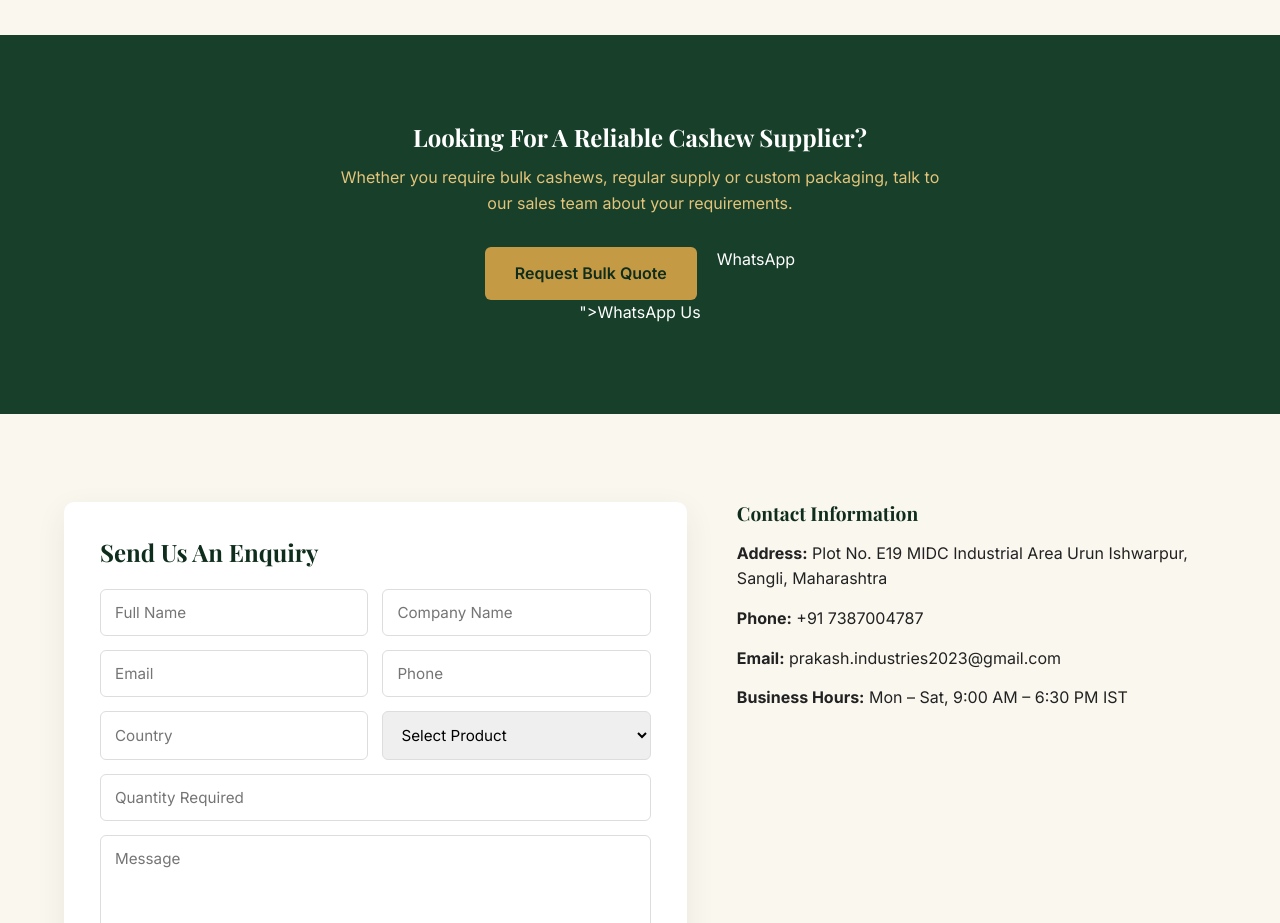
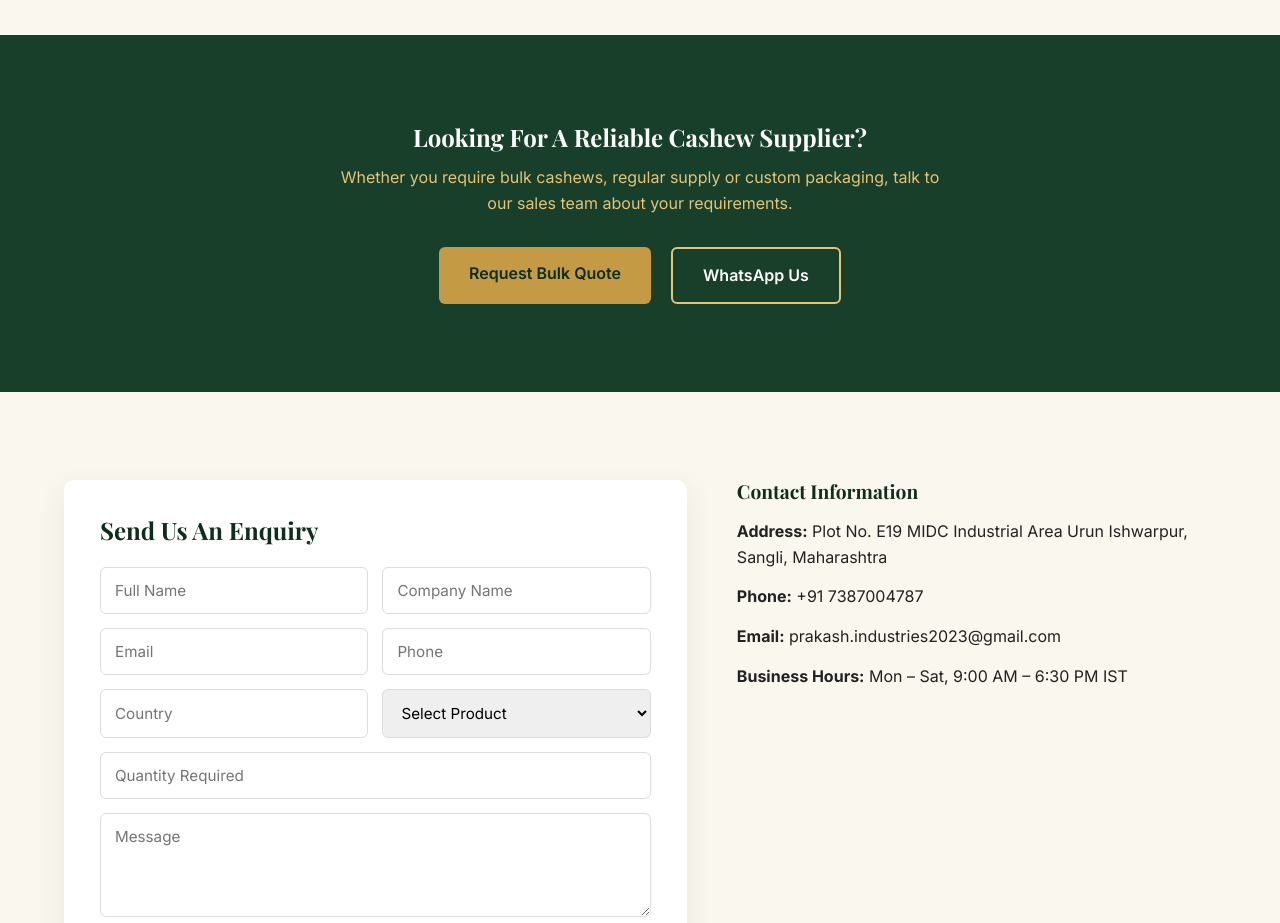
Before and after one commit to ManasviMPatil/Prakash_Cashew, a plain HTML site: page index.html in a window 1280 px wide. Shown: the part 6520-7443 px from the top of the page. Drawn offline with nearby package versions, Linux system fonts and the light colour scheme.

Commit message:
update websie

```diff
--- a/index.html
+++ b/index.html
@@ -267,8 +267,7 @@
     <p>Whether you require bulk cashews, regular supply or custom packaging, talk to our sales team about your requirements.</p>
     <div class="hero-actions center">
       <a href="#contact" class="btn btn-primary">Request Bulk Quote</a>
-      <a href="https://wa.me/917387004787?text=Hello%2C%20I%20am%20interested%20in%20your%20cashew%20products.%20Please%20share%20product%20details%20and%20pricing.">WhatsApp</a>
-    </div>">WhatsApp Us</a>
+      <a href="https://wa.me/917387004787?text=Hello%2C%20I%20am%20interested%20in%20your%20cashew%20products.%20Please%20share%20product%20details%20and%20pricing." class="btn btn-outline-light" target="_blank" rel="noopener">WhatsApp Us</a>
     </div>
   </div>
 </section>
```
